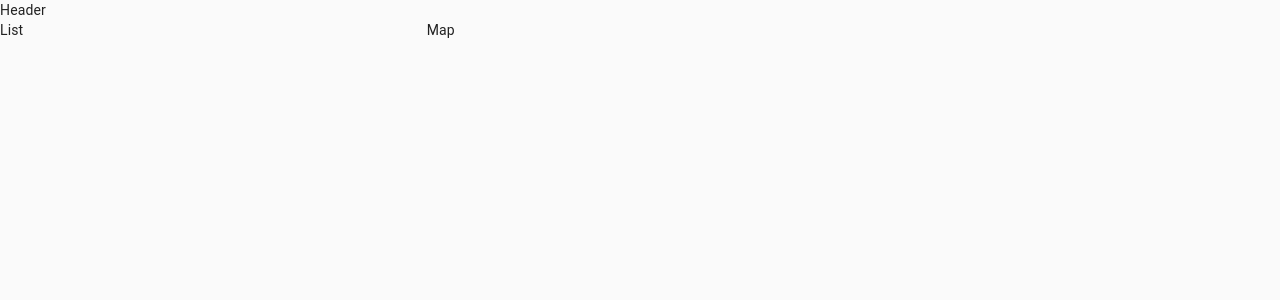
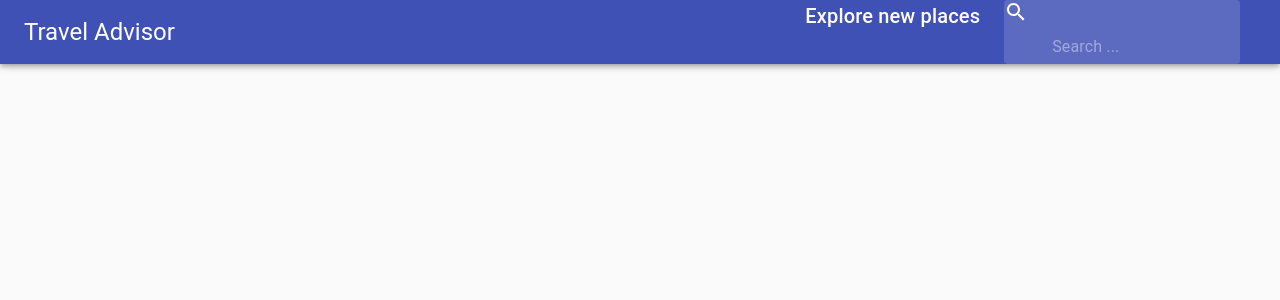
Before and after one commit to lisa1501/Google-Maps-Travel-Companion-Application, a React (Create React App) app: page / in a window 1280 px wide. Shown: the top 300 px of the page. Built offline with nearby package versions, Linux system fonts and the light colour scheme; the HTML template or start-up script is replaced by a standard one.

Commit message:
rendered the header component

```diff
--- a/src/components/Header/Header.jsx
+++ b/src/components/Header/Header.jsx
@@ -1,8 +1,33 @@
-import React from 'react'
+import React from 'react';
+import { Autocomplete } from '@react-google-maps/api';
+import { AppBar, Toolbar, Typography, InputBase, Box } from '@material-ui/core';
+import SearchIcon from '@material-ui/icons/Search';
 
+import useStyles from './styles';
 const Header = () => {
+    const classes = useStyles();
     return (
-        <div>Header</div>
+        <AppBar postion="static">
+            <Toolbar className={classes.toolbar}>
+                <Typography variant="h5" classNmae={classes.title}>
+                    Travel Advisor
+                </Typography>
+                <Box display="flex">
+                    <Typography variant="h6" className={classes.title}>
+                        Explore new places
+                    </Typography>
+                    {/* <Autocomplete> */}
+                        <div className={classes.search}>
+                            <div classesName={classes.searchIcon}>
+                                <SearchIcon/>
+                            </div>
+                            <InputBase placeholder='Search ...' classes={{root: classes.inputRoot, input: classes.inputInput}}/>
+                        </div>
+                    {/* </Autocomplete> */}
+                </Box>
+
+            </Toolbar>
+        </AppBar>
     )
 }
 
--- a/src/components/Header/styles.js
+++ b/src/components/Header/styles.js
@@ -0,0 +1,32 @@
+import { alpha, makeStyles } from '@material-ui/core/styles';
+
+export default makeStyles((theme) => ({
+  title: {
+    display: 'none',
+    [theme.breakpoints.up('sm')]: {
+      display: 'block',
+    },
+  },
+  search: {
+    position: 'relative',
+    borderRadius: theme.shape.borderRadius,
+    backgroundColor: alpha(theme.palette.common.white, 0.15),
+    '&:hover': { backgroundColor: alpha(theme.palette.common.white, 0.25) },
+    marginRight: theme.spacing(2),
+    marginLeft: 0,
+    width: '100%',
+    [theme.breakpoints.up('sm')]: { marginLeft: theme.spacing(3), width: 'auto' },
+  },
+  searchIcon: {
+    padding: theme.spacing(0, 2), height: '100%', position: 'absolute', pointerEvents: 'none', display: 'flex', alignItems: 'center', justifyContent: 'center',
+  },
+  inputRoot: {
+    color: 'inherit',
+  },
+  inputInput: {
+    padding: theme.spacing(1, 1, 1, 0), paddingLeft: `calc(1em + ${theme.spacing(4)}px)`, transition: theme.transitions.create('width'), width: '100%', [theme.breakpoints.up('md')]: { width: '20ch' },
+  },
+  toolbar: {
+    display: 'flex', justifyContent: 'space-between',
+  },
+}));
```
Also changed, not shown: src/App.js (indentation only).
